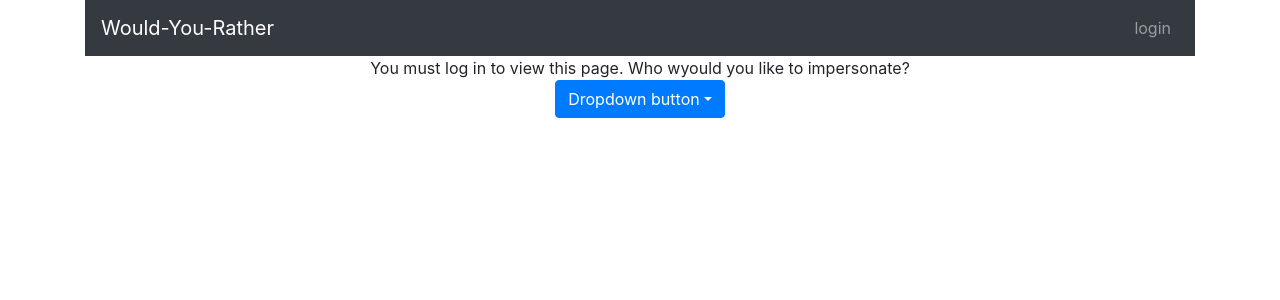
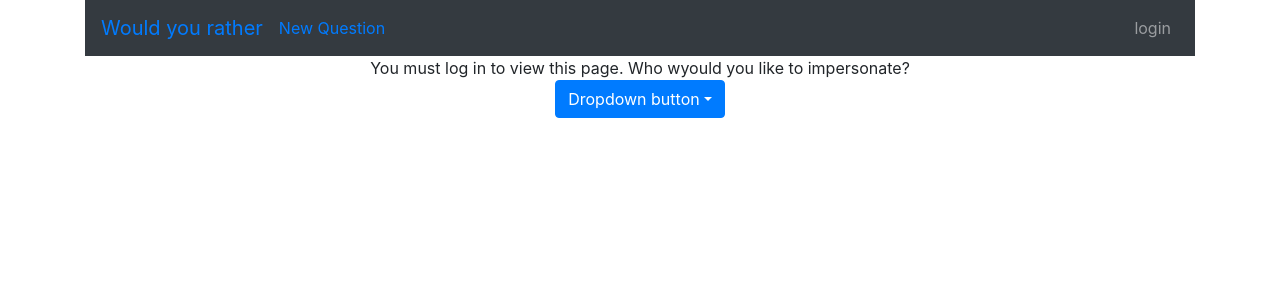
Before and after one commit to lacra-oloeriu/would-you-rather-starter-v2, a React (Create React App) app: page /login in a window 1280 px wide. Shown: the top 300 px of the page. Built offline with nearby package versions, Linux system fonts and the light colour scheme.

Commit message:
fixed router and remamed NoUser to LoadingComponnent

```diff
--- a/src/components/App.js
+++ b/src/components/App.js
@@ -5,10 +5,11 @@ import { Container, Row, Col, Navbar, Nav, Link } from 'react-bootstrap'
 import QuestionPreviewContainer from './QuestionPreviewContainer'
 import QuestionNavbar from './QuestionNavbar'
 import "holderjs"
-import NoUsersLoggedIn from './NoUsersLoggedIn'
+import LoadingComponent from './LoadingComponent'
 import { BrowserRouter as Router, Route, Redirect, Switch } from 'react-router-dom'
 import { fakeAuth } from '../utils/helpers'
 import Login from './Login'
+import CreateQuestion from './CreateQuestion'
 
 const PrivateRoute = ({ component: Component, ...rest }) => (
     <Route
@@ -42,7 +43,7 @@ class App extends Component {
                     <QuestionNavbar />
                     <div>
                         {this.props.loading === true
-                            ? <NoUsersLoggedIn />
+                            ? <LoadingComponent />
                             : (
                                 <div>
                                     <Switch>
@@ -56,6 +57,10 @@ class App extends Component {
                                                 <Login {...props} />
                                             )}
                                         />
+                                        <PrivateRoute
+                                            path="/createQuestion"
+                                            exact
+                                            component={CreateQuestion} />
                                     </Switch>
                                 </div>
                             )
--- /dev/null
+++ b/src/components/CreateQuestion.js
@@ -0,0 +1,12 @@
+import React, { Component } from 'react'
+
+class CreateQuestion extends Component {
+  render() {
+    return (
+
+      <div>Time to create a question</div>
+    )
+  }
+}
+
+export default CreateQuestion
--- a/src/components/NoUsersLoggedIn.js
+++ b/src/components/LoadingComponent.js
@@ -1,14 +1,14 @@
 import React ,{Component} from 'react'
 
-class NoUsersLoggedIn extends Component {
+class LoadingComponent extends Component {
     render() {
         return (
             <div>
-                No user logged in
+                Loading ...
             </div>
         )
 
     }
 }
 
-export default NoUsersLoggedIn
+export default LoadingComponent
--- a/src/components/QuestionNavbar.js
+++ b/src/components/QuestionNavbar.js
@@ -1,12 +1,25 @@
-import React, {Component} from 'react'
-import { Container, Row, Col, Navbar, Nav } from 'react-bootstrap'
+import React, { Component } from 'react'
+import { withRouter } from 'react-router-dom'
+import { connect } from "react-redux";
+import { Link } from 'react-router-dom'
 
-class QuestionNavbar extends Component{
-  render (){
+import { Container, Row, Col, Navbar, Nav, NavItem } from 'react-bootstrap'
+
+class QuestionNavbar extends Component {
+  render() {
     console.log(this.props)
     return (
       <Navbar collapseOnSelect expand="sm" bg="dark" variant="dark" >
-          <Navbar.Brand href="/">Would-You-Rather</Navbar.Brand>
+        <Navbar.Brand href="/"><Link to="/" >
+          Would you rather</Link></Navbar.Brand>
+
+        <Nav className="mr-auto">
+          <NavItem >
+            <Link to="/createQuestion" >
+              New Question</Link>
+          </NavItem>
+        </Nav>
+
         <Navbar.Toggle aria-controls="responsive-navbar-nav" />
         <Navbar.Collapse id="responsive-navbar-nav">
           <Nav className="mr-auto"></Nav>
@@ -18,4 +31,14 @@ class QuestionNavbar extends Component{
     )
   }
 }
-export default QuestionNavbar
+
+
+function mapStateToProps({ questions, authedUser, users }) {
+  return {
+    questionIds: Object.keys(questions),
+    authedUserObject: users[authedUser],
+    users: users
+  };
+}
+
+export default withRouter(connect(mapStateToProps)(QuestionNavbar));
```
Also changed, not shown: 1 other file (tests, documents, lock files or other folders). Lines whose indentation alone changed are shown as unchanged.
